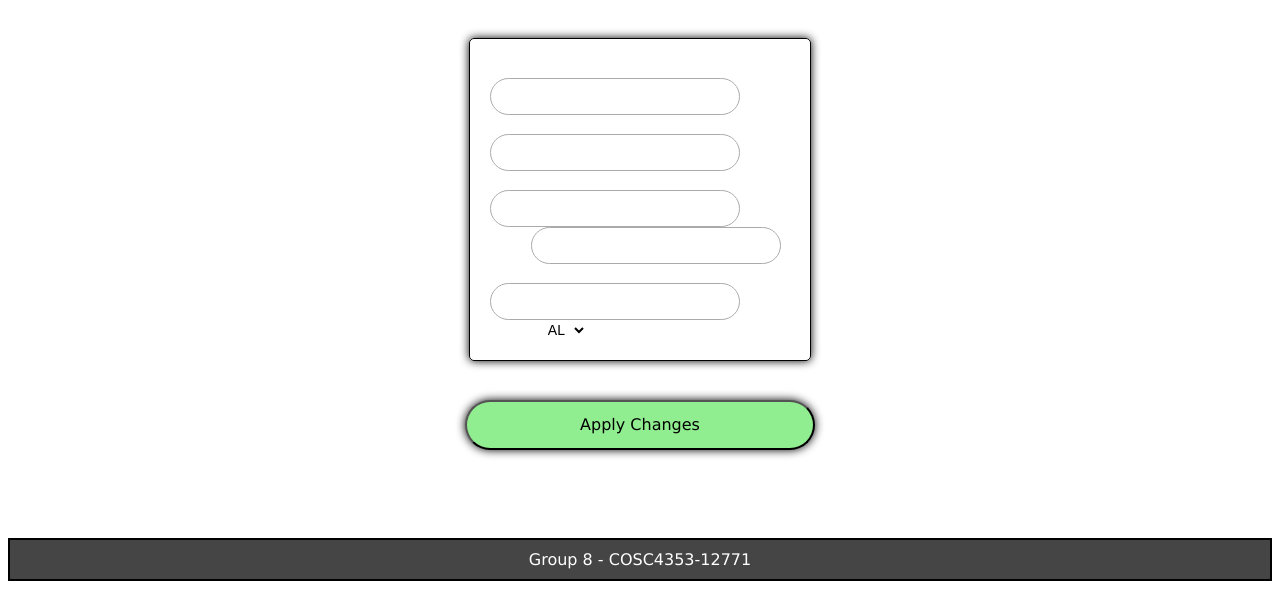
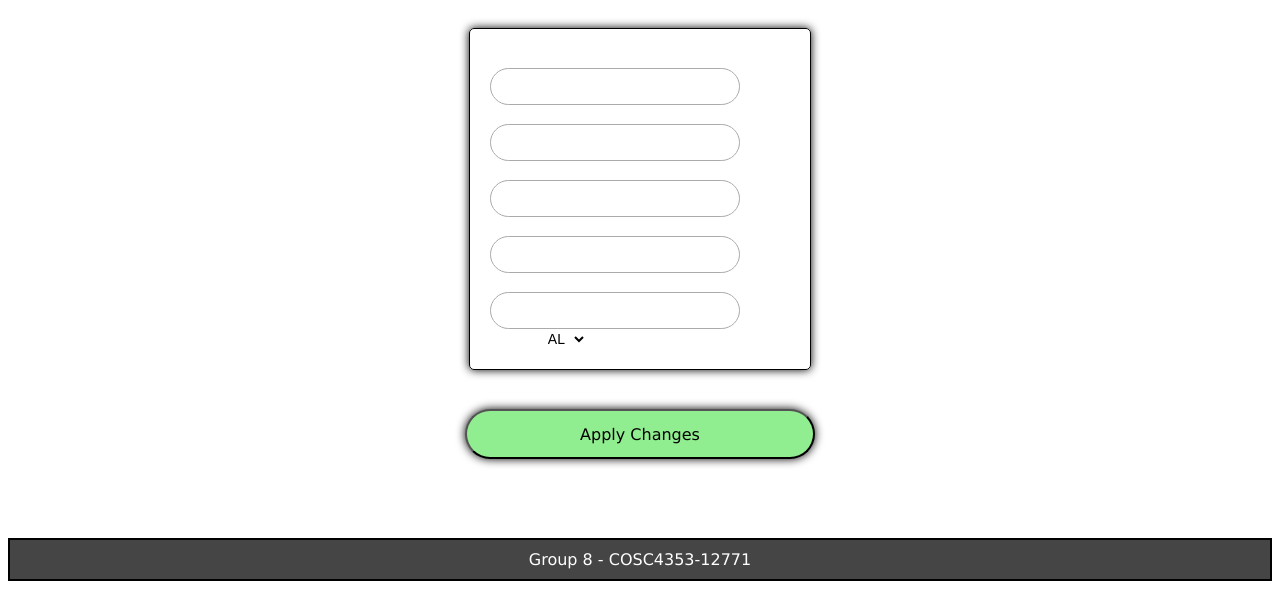
Before and after one commit to Angel-Sharma/COSC4353, a plain HTML site: page Assignment 2/resources/user/update.html in a window 1280 px wide. Shown: the part 227-816 px from the top of the page. Drawn offline with Linux system fonts and the light colour scheme; files that its build step writes are made by us from their sources; files whose address does not match are found by name.

Commit message:
update.html

```diff
--- a/Assignment 2/resources/user/update.html
+++ b/Assignment 2/resources/user/update.html
@@ -3,7 +3,7 @@
   <head>
     <meta charset="utf-8" />
     <meta name="viewport" content="width=device-width" />
-    <link rel="stylesheet" href="../../css/styles.css" />
+    <link rel="stylesheet" href="styles.css" />
     <title>User - Update</title>
   </head>
 
@@ -71,6 +71,8 @@
             <!-- Populate with prior values if they already defined. -->
             <label for="city">City:</label>
 
+            <br />
+
             <input
               type="text"
               id="city"
@@ -79,6 +81,7 @@
               maxlength="100"
               required
             />
+
 
             <!-- Populate with prior values if they already defined. -->
             <label for="zipcode">Zipcode:</label>
@@ -90,6 +93,7 @@
               required
             />
             <br />
+
 
             <!-- State Dropdown Menu. -->
             <label for="state">State:</label>
```
